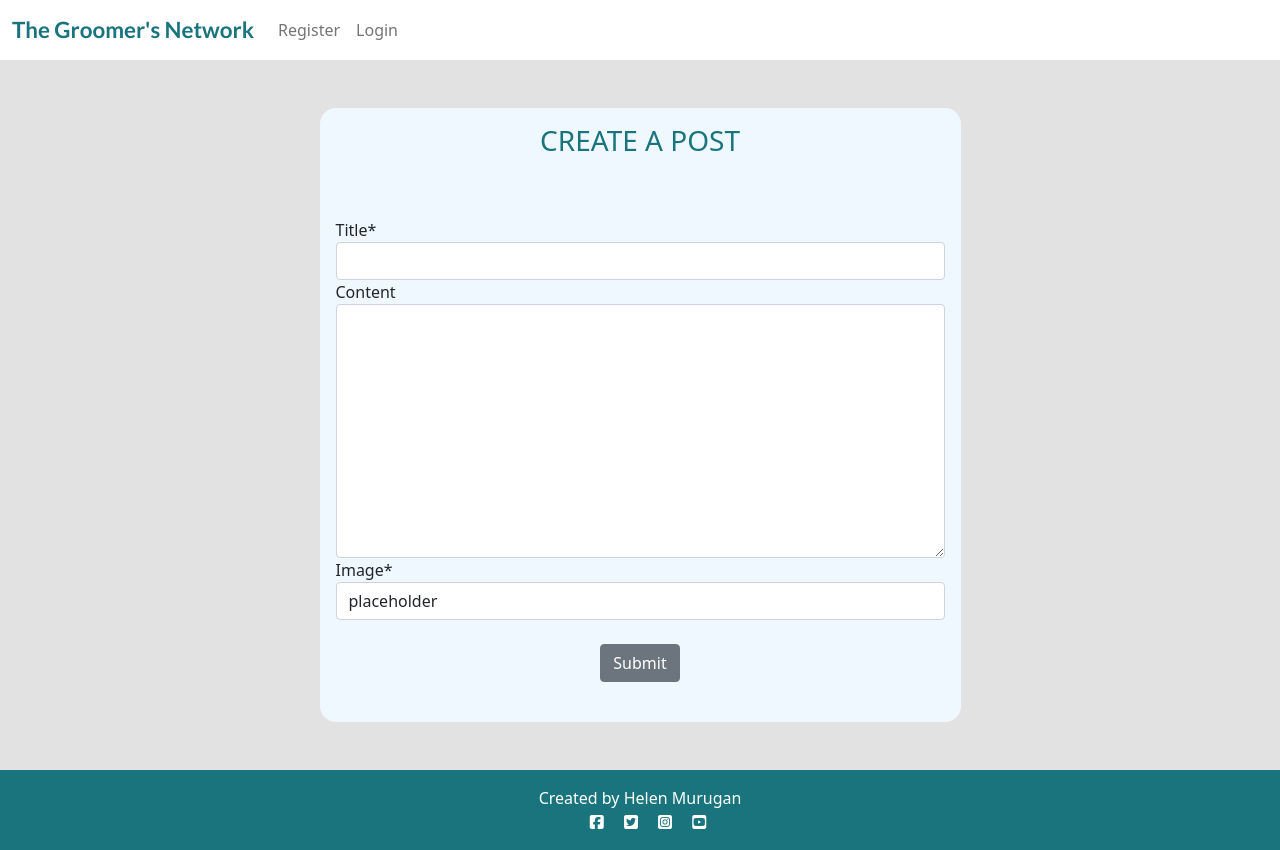
After one commit to helenmurugan/the-groomers-network, a Django app: page /posts/posts/post_create/ in a window 1280 px wide. The commit adds this page. Run offline with Django 3.2, Linux system fonts and the light colour scheme; some libraries are stand-ins or nearby versions.

Commit message:
feat: Add create post view, form, template and url

```diff
--- a/post/forms.py
+++ b/post/forms.py
@@ -1,5 +1,12 @@
-from .models import Comment
+from .models import Post, Comment
 from django import forms
+
+
+class PostForm(forms.ModelForm):
+    class Meta:
+        model = Post
+        fields = ('title', 'content', 'featured_image',)
+
 
 class CommentForm(forms.ModelForm):
     class Meta:
--- a/post/urls.py
+++ b/post/urls.py
@@ -6,4 +6,5 @@ urlpatterns = [
       path("posts", views.PostList.as_view(), name="home"),
       path('<slug:slug>/', views.PostDetail.as_view(), name='post_detail'),
       path('like/<slug:slug>', views.PostLike.as_view(), name='post_like'),
+      path("posts/post_create/", views.PostCreate.as_view(), name="post_create"),
 ]
--- a/post/views.py
+++ b/post/views.py
@@ -1,8 +1,9 @@
 from django.shortcuts import render, get_object_or_404, reverse
 from django.views import generic, View
+from django.views.generic import CreateView
 from django.http import HttpResponseRedirect
 from .models import Post
-from .forms import CommentForm
+from .forms import PostForm, CommentForm
 
 class PostList(generic.ListView):
     """
@@ -89,3 +90,13 @@ class PostLike(View):
             post.likes.add(request.user)
 
         return HttpResponseRedirect(reverse('post_detail', args=[slug]))
+
+
+class PostCreate(CreateView):
+    """
+    View for creating a post
+    """
+    model = Post
+    template_name = "post_create.html"
+    form_class = PostForm
+    success_url = "/"
--- a/templates/index.html
+++ b/templates/index.html
@@ -55,6 +55,11 @@
         </ul>
     </nav>
     {% endif %}
+
+    <div class="text-center">
+        <a href="{% url 'post_create' %}" class="btn btn-secondary mb-4">Create a Post</a>
+    </div>
+
 </div>
 
 {%endblock%}
--- a/templates/my_profile.html
+++ b/templates/my_profile.html
@@ -16,7 +16,7 @@
                             <h5 class="mb-2 teal-text">Username</h5>
                             <p class="grey-text">{{ request.user.username }}</p>
                             <h5 class="mb-2 teal-text">Full Name</h5>
-                            <p class="grey-text">{{user_profile.first_name}} {{user_profile.last_name}}</p>
+                            <p class="grey-text">{{user_profile.full_name}}</p>
                             <h5 class="mb-2 teal-text">Company Name</h5>
                             <p class="grey-text">{{user_profile.company_name}}</p>
                             <h5 class="mb-2 teal-text">Location</h5>
@@ -32,6 +32,5 @@
             </div>
         </div>
     </div>
-
 </section>
 {% endblock %}
--- /dev/null
+++ b/templates/post_create.html
@@ -0,0 +1,30 @@
+{% extends 'base.html' %}
+
+{% load crispy_forms_tags %}
+
+{% block content %}
+
+<section>
+    <div class="container my-5">
+        <div class="row justify-content-center">
+            <div class="col-md-8 col-lg-7">
+                <div class="profile-card" style="border-radius: 1rem;">
+                    <div class="text-center">
+                        <h3 class="card-body teal-text">CREATE A POST</h3>
+                    </div>
+                    <div class=card-body>
+                        <form method="post" style="margin-top: 1.3em;">
+                            {{ form | crispy }}
+                            {% csrf_token %}
+                            <div class="text-center">
+                                <button type="submit" class="btn btn-secondary my-4">Submit</button>
+                            </div>
+                        </form>
+                    </div>
+                </div>
+            </div>
+        </div>
+    </div>
+</section>
+
+{% endblock %}
--- a/user_profile/forms.py
+++ b/user_profile/forms.py
@@ -5,4 +5,4 @@ from django import forms
 class ProfileForm(forms.ModelForm):
     class Meta:
         model = Profile
-        fields = ('first_name','last_name', 'company_name', 'location', 'bio',)
+        fields = ('full_name', 'company_name', 'location', 'bio',)
```
Also changed, not shown: user_profile/models.py (+14 -19 lines), user_profile/migrations/0007_alter_profile_first_name.py (added), user_profile/migrations/0008_auto_20231119_1944.py (added).
